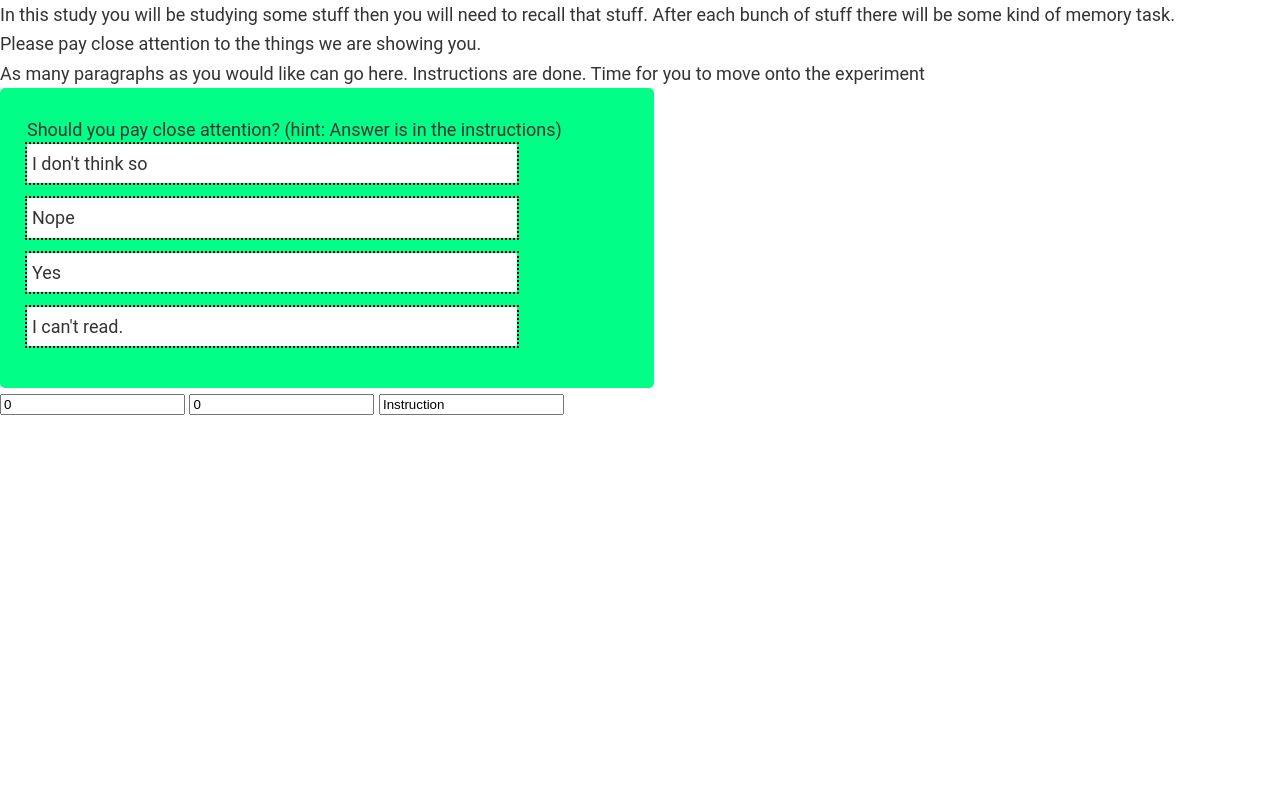
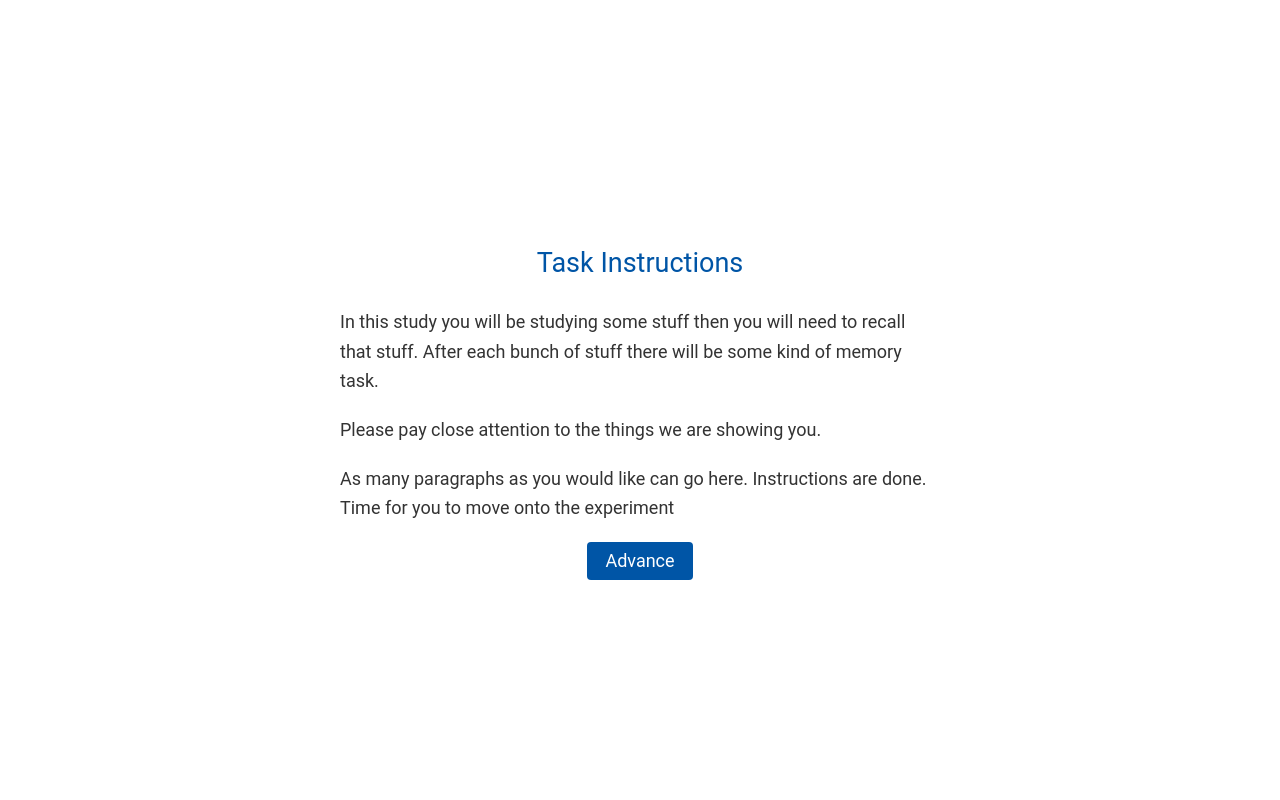
Before and after one commit to gikeymarcia/Collector, a PHP site: page /Experiment/instructions.php in a window 1280 px wide. Run offline with PHP 8.4, Linux system fonts and the light colour scheme; the visitor is signed in with stand-in values (Sample User, id 1); data that the repository does not hold is empty; some libraries are stand-ins or nearby versions.

Commit message:
toggle reveal readcheck

```diff
--- a/Code/css/global.css
+++ b/Code/css/global.css
@@ -156,18 +156,25 @@ body {
 }
 
 /* general min/max */
-.login-pos,.cframe-content,.readcheck {
+.login-pos,.cframe-content {
 	max-width:600px;
 	min-width:400px;
 }
 
+/* text alignment */
 .textcenter {
 	text-align:center;
 }
+.textright{
+	text-align:right;
+}
 
 /* Hidden objects */
-.precache,.hidden,#waiting {
+.precache,.hidden,#waiting,#hidden {
 	display:none;
+}
+.invisible {
+	visibility:hidden;
 }
 
 /* Shared colors */
@@ -189,14 +196,18 @@ a:active {
   	$TYPE
 \*------------------------------------*/
 h1 {
-	font-size:2em;
-	padding:10px;
-	margin-bottom:0;
+	font-size: 2em;
+	padding: .2em 0 .8em 0;
+	margin-bottom: 0;
 }
 
 h2 {
-	font-size:1.5em;
-	padding:10px;
+	font-size: 1.5em;
+	padding: .8em 0;
+}
+
+p {
+	margin-bottom: 1.1em;
 }
 
 a:hover, a:active {
@@ -228,9 +239,6 @@ a:hover, a:active {
 			margin:0 auto;
 			width:66%;
 		}
-			.cframe-content p {
-				margin-bottom:1.2em;
-			}
 
 /* buttons */
 .button-link {
@@ -252,8 +260,7 @@ a:hover, a:active {
     outline: 0;
 }
 .button-link-active,.button-link:active {
-    box-shadow: 0 0 0 1px #00FF87 inset,0 0 6px #00FF87 inset;
-    *color:#00FF87;
+	background-color:#00FF87;
 }
 
 /* forms */
@@ -308,19 +315,23 @@ a:hover, a:active {
   	$INSTRUCTIONS
 \*------------------------------------*/
 .readcheck {
+	display:none;
+	width: 60%;
+	margin: 3em auto 1em auto;
 	background: #00FF87;
 	padding: 1.5em;
 	border-radius: 5px;
-	width:50%;
 }
-ol.list  li {
+.readcheck ol li {
 	width: 80%;
-	margin-bottom: 15px;
+	margin:1em auto;
 	background: #fff;
-	outline: dotted 2px black;
+	outline: solid 2px #00a585;
 	padding: 5px;
 }
-
+.readcheck ol li:hover {
+	background: ##00a585;
+}
 
 
 
--- a/Experiment/instructions.php
+++ b/Experiment/instructions.php
@@ -4,10 +4,11 @@
  Copyright 2012-2014 Mikey Garcia & Nate Kornell
  */
 
-
 ####  good place to pull in values and/or compute things that'll be inserted into the HTML below
-	require '../Code/fileLocations.php';					// sends file to the right place
-	require $up.$codeF.'CustomFunctions.php';							// Load custom PHP functions
+require '../Code/fileLocations.php';
+// sends file to the right place
+require $up . $codeF . 'CustomFunctions.php';
+// Load custom PHP functions
 initiateCollector();
 ?>
 
@@ -17,20 +18,23 @@
 <head>
 	<meta http-equiv="Content-Type" content="text/html; charset=utf-8" />
 	<link href="<?php echo $up.$codeF ?>css/global.css" rel="stylesheet" type="text/css" />
-	<link href='http://fonts.googleapis.com/css?family=Kreon' rel='stylesheet' type='text/css' />
 	<title>Experiment Instructions</title>
 </head>
 
 <body>
-	<div id="centerContent">
+	<div class=cframe-outer>
+        <div class=cframe-inner>
+            <div class=cframe-content>
+                <h2 class=textcenter>Task Instructions</h2>
+                <!-- ## SET ## Change the instructions text to match your task. You start and end new paragraphs with <p>paragraph here</p>-->
+                <p> In this study you will be studying some stuff then you will need to recall that stuff.
+                    After each bunch of stuff there will be some kind of memory task.</p>
+                <p> Please pay close attention to the things we are showing you.</p>
+                <p> As many paragraphs as you would like can go here.  Instructions are done.  Time for you to move onto the experiment</p>
 
-		<div class="Instruct">
-			<!-- ## SET ## Change the instructions text to match your task. You start and end new paragraphs with <p>paragraph here</p>-->
-			<p>	In this study you will be studying some stuff then you will need to recall that stuff.
-				After each bunch of stuff there will be some kind of memory task.<br />
-				Please pay close attention to the things we are showing you.</p>
-
-			<p> As many paragraphs as you would like can go here.  Instructions are done.  Time for you to move onto the experiment</p>
+                <div class=textcenter id=revealRC>
+                    <button class="button-link">Advance</button>
+                </div>
             </div>
 
             <h3 id="waiting">
@@ -38,38 +42,42 @@
                 This can take up a few minutes if you are on a slow internet connection.
             </h3>
 
-		<!-- ## SET ## This ensures that they read your insturctions.  Participants must correctly answer something about the procedure -->
-		<div class="readcheck Hidden">
-			Should you pay close attention?  (hint: Answer is in the instructions)
-			<ol class="list">
-				<li class="MCbutton wrong"			>	I don't think so	</li>
-				<li class="MCbutton wrong"			>	Nope				</li>
-				<li class="MCbutton" id="correct"	>	Yes					</li>
-				<li class="MCbutton wrong"			>	I can't read.		</li>
+            <!-- ## SET ## This ensures that they read your instructions.  Participants must correctly answer something about the procedure -->
+            <div class=cframe-content>
+                <div class=readcheck>                Should you pay close attention?  (hint: Answer is in the instructions)
+                    <ol>
+                        <li class=MCbutton id=wrong   > I don't think so </li>
+                        <li class=MCbutton id=wrong   > Nope             </li>
+                        <li class=MCbutton id=correct > Yes              </li>
+                        <li class=MCbutton id=wrong   > I can't read.    </li>
                     </ol>
                 </div>
+            </div>
 
-		<form class="" name="Login" action="<?php echo $up.$codeF; ?>trial.php" method="Post">
-			<input	name="RT"			class="RT Hidden"		type="text"	value="0"			/>
-			<input	name="Fails"		class="Fails Hidden"	type="text"	value="0"			/>
-			<input	name="PrevTrial"	class="Hidden"			type="text"	value="Instruction" />
+
+            <form class=hidden name=Login action="<?php echo $up . $codeF; ?>trial.php" method=post>
+                <input  name=RT        id=RT    type=text value=0 />
+                <input  name=Fails     id=Fails type=text value=0 />
+                <input  name=PrevTrial type=text value=Instruction />
             </form>
 
         </div>
+    </div>
 
+    <div class=precache>
 	<?php
 	### PRE-CACHES All cues, targets, and answers used in experiment ####
-	echo '<div class="Hidden">';
     foreach ($_SESSION['Trials'] as $Trial) {
-			echo show($Trial['Stimuli']['Cue'])		. ' ';
-			echo show($Trial['Stimuli']['Target'])	. ' ';
-			echo show($Trial['Stimuli']['Answer'])	. ' ';
+        echo show($Trial['Stimuli']['Cue']) . ' ';
+        echo show($Trial['Stimuli']['Target']) . ' ';
+        echo show($Trial['Stimuli']['Answer']) . ' ';
         echo '<br />';
     }
-	echo '</div>';
     ?>
+    </div>
 
-	<script	src="http://code.jquery.com/jquery-1.8.0.min.js"	type="text/javascript"	>	</script>				<!-- JQuery javascript library (makes basic functions much easier) -->
-	<script	src="<?php echo $up.$codeF;?>javascript/jsCode.js"				type="text/javascript"	>	</script>				<!-- Your own javascript file -->
+<script src="http://code.jquery.com/jquery-1.8.0.min.js" type="text/javascript"></script>  <!-- JQuery javascript library (makes basic functions much easier) -->
+<script src="<?php echo $up.$codeF;?>javascript/jsCode.js" type="text/javascript"></script>    <!-- Your own javascript file -->
+
 </body>
 </html>
```
Also changed, not shown: instructions.php (deleted, +0 -76 lines). Lines whose indentation alone changed are shown as unchanged.
